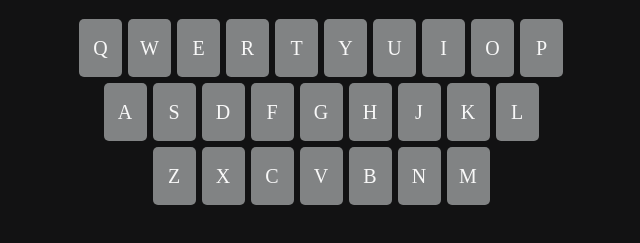
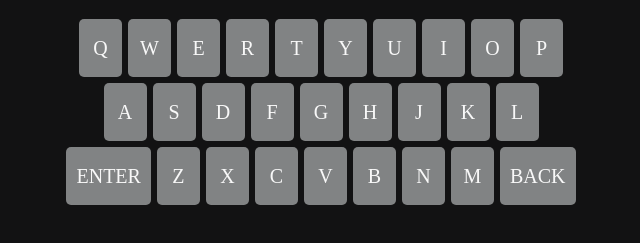
Before and after one commit to SyphonAce/wordle, a plain HTML site: page index.html in a window 1280 px wide. Shown: the part 61-304 px from the top of the page, without its empty margins (319-959 px from the left). Drawn offline with Linux system fonts and the light colour scheme; a web font is replaced by a local one.

Commit message:
Added Enter And Back

```diff
--- a/app.js
+++ b/app.js
@@ -30,7 +30,12 @@ const keyboard = [
   "QWERTYUIOP".split(''),
   "ASDFGHJKL".split (''),
   "ZXCVBNM".split('')
-]
+];
+keyboard[2].unshift(`ENTER`);
+keyboard[2].push(`BACK`);
+
+
+
 function render() {
   const main = document.querySelector('#root');
   let template = `<div class="keyboard">`;
--- a/style.css
+++ b/style.css
@@ -1,5 +1,7 @@
 @import url('https://fonts.googleapis.com/css2?family=Libre+Franklin:ital,wght@0,100..900;1,100..900&family=Wellfleet&display=swap');
-
+* {
+    box-sizing: border-box;
+}
 body {
     background-color: rgb(18, 18, 19);
     color:  rgb(248, 248, 248);
@@ -26,7 +28,7 @@ header h1 {
 }
   .key {
     background-color: rgb(129,131,132);
-    width: 43px;
+    min-width: 43px;
     height: 58px;
     border-radius: 5px;
     text-align: center;
@@ -34,4 +36,5 @@ header h1 {
     font-family: "Libre Franklin", sans-serif;
     font-family: bold;
     font-size: 1.25em;
+    padding: 0 10px;
   }
```
